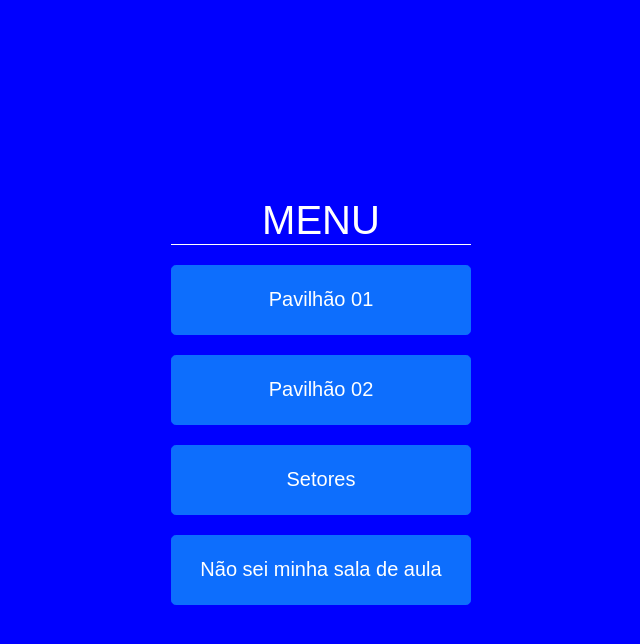
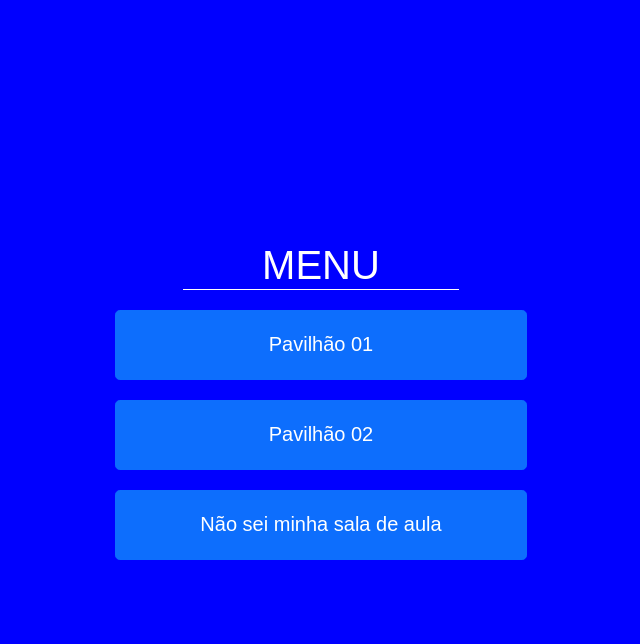
Before and after one commit to welingtonguilhardi/BuscarSala, a Django app: page /menu/ in a window 1280 px wide. Shown: the top 644 px of the page, without its empty margins (319-959 px from the left). Run offline with Django 5.2, Linux system fonts and the light colour scheme; tables that the repository leaves empty hold one stand-in row (values such as "Sample post").

Commit message:
remoção do botão de pesquisar sala e ajuste dos botões de menu quando ouver a remoção

```diff
--- a/home/templates/menu.html
+++ b/home/templates/menu.html
@@ -18,9 +18,13 @@
             <div class="botoes">
                 <a class="btn btn-primary btn-lg btn-block" href="{% url 'pavilhao' 1 %}">Pavilhão 01</a>
                 <a class="btn btn-primary btn-lg btn-block" href="{% url 'pavilhao' 2 %}">Pavilhão 02</a>
-                <a class="btn btn-primary btn-lg btn-block" href="#">Setores</a>
 
-                <a class="btn btn4 btn-primary btn-lg btn-block" {% if status_pesquisa_salas %}  href="{% url 'pesquisar_sala' %}" {% else %} onclick="alert('Funcionalidade desativada temporariamente')" {% endif %}>Não sei minha sala de aula</a>
+                <a class="btn btn-primary btn-lg btn-block" {% if status_pesquisa_salas %}  href="{% url 'pesquisar_sala' %}"
+                {% else %}
+                  style="display: none;"
+                {% endif %}>
+                Não sei minha sala de aula
+             </a>
 
             </div>
         </div>
--- a/static/home/css/style.css
+++ b/static/home/css/style.css
@@ -59,15 +59,11 @@
     margin-top: 20px;
 }
 .btn {
-    width: 100%;
+    width: 150%;
     height: 70px;
     line-height: 50px;
 }
 
-.btn4{
-    width: 300px;
-    height: 70px;
-}
 
 .pesquisa input{
     display: flex;
```
